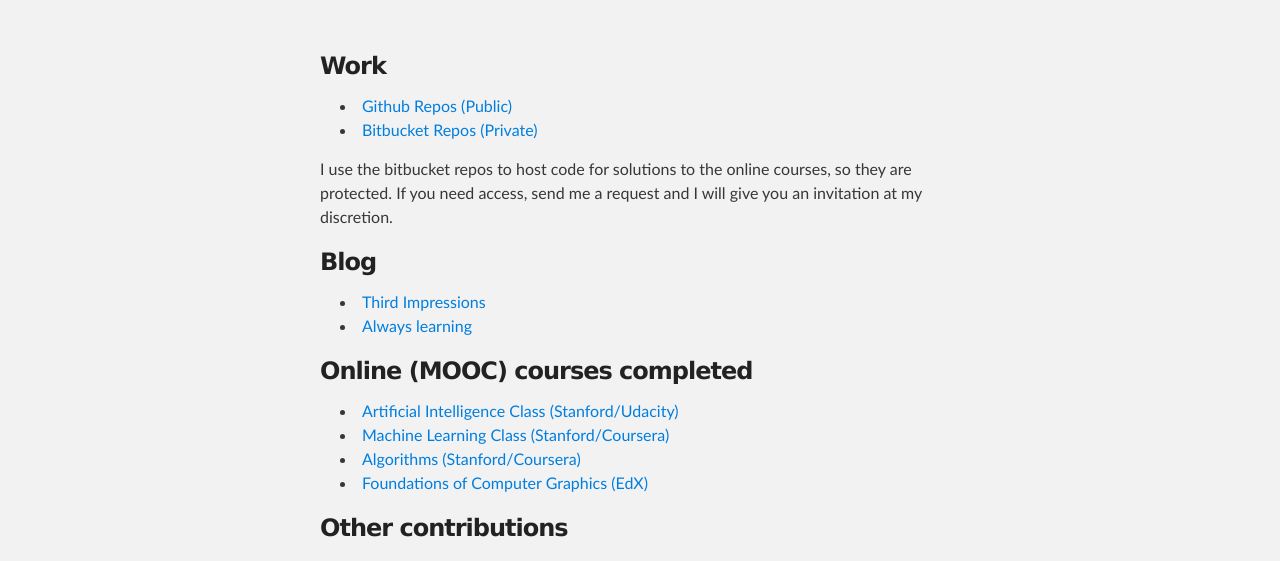
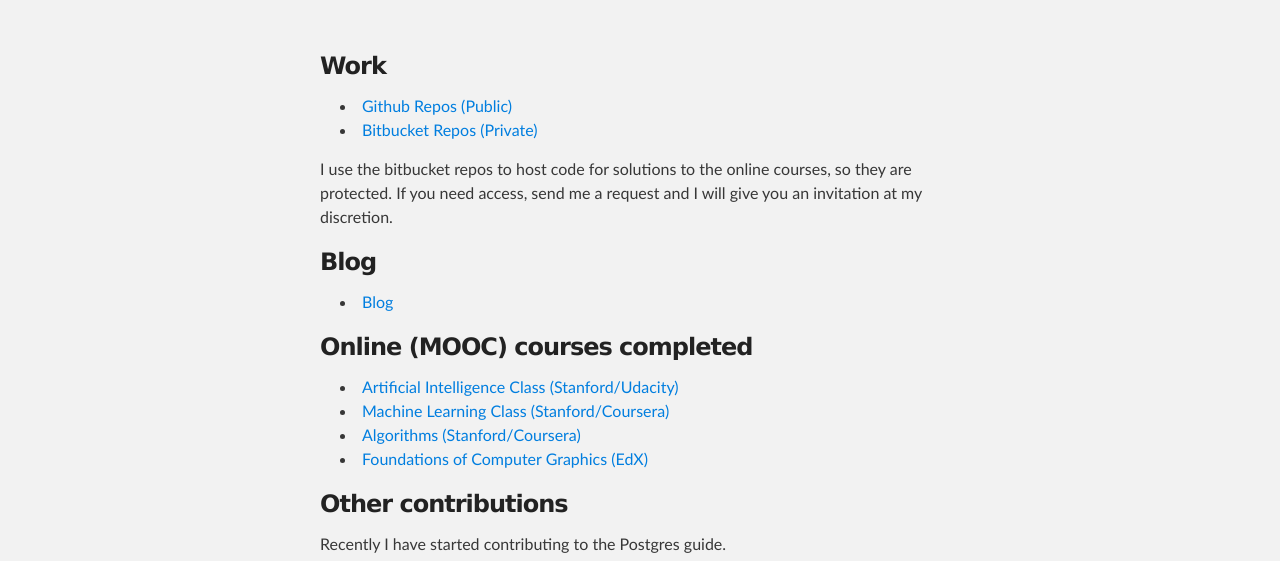
Before and after one commit to cgopalan/cgopalan.github.io, a plain HTML site: page index.html in a window 1280 px wide. Shown: the part 212-773 px from the top of the page. Drawn offline with Linux system fonts and the light colour scheme.

Commit message:
Updated blog link

```diff
--- a/index.html
+++ b/index.html
@@ -39,8 +39,7 @@
 <a name="blog" class="anchor" href="#blog"><span class="octicon octicon-link"></span></a>Blog</h3>
 
 <ul>
-<li><a href="http://cgopalan.tumblr.com/">Third Impressions</a></li>
-<li><a href="http://programmingnirvana.blogspot.com/">Always learning</a></li>
+<li><a href="http://cgopalan.github.io/blog">Blog</a></li>
 </ul><h3>
 <a name="online-mooc-courses-completed" class="anchor" href="#online-mooc-courses-completed"><span class="octicon octicon-link"></span></a>Online (MOOC) courses completed</h3>
 
```
